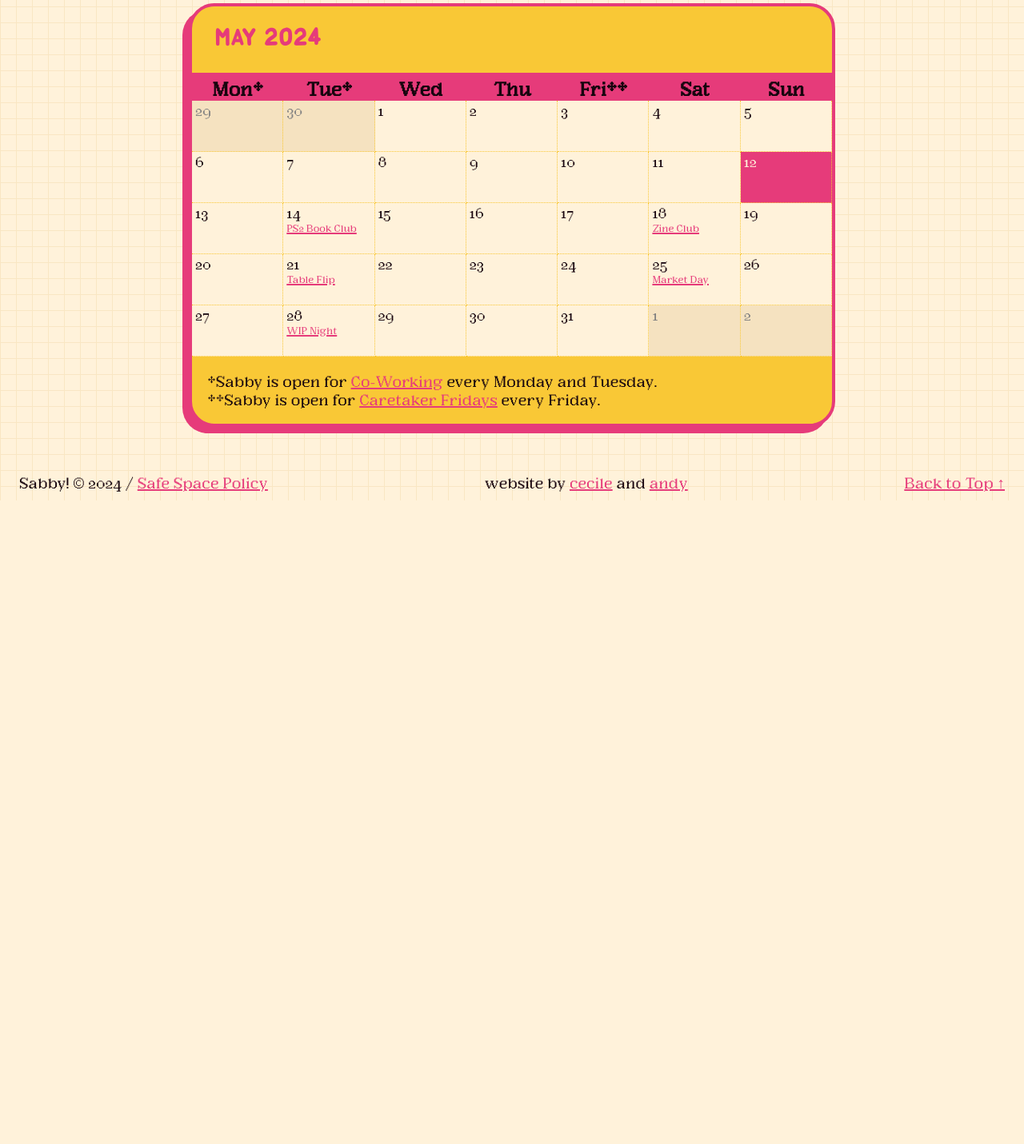
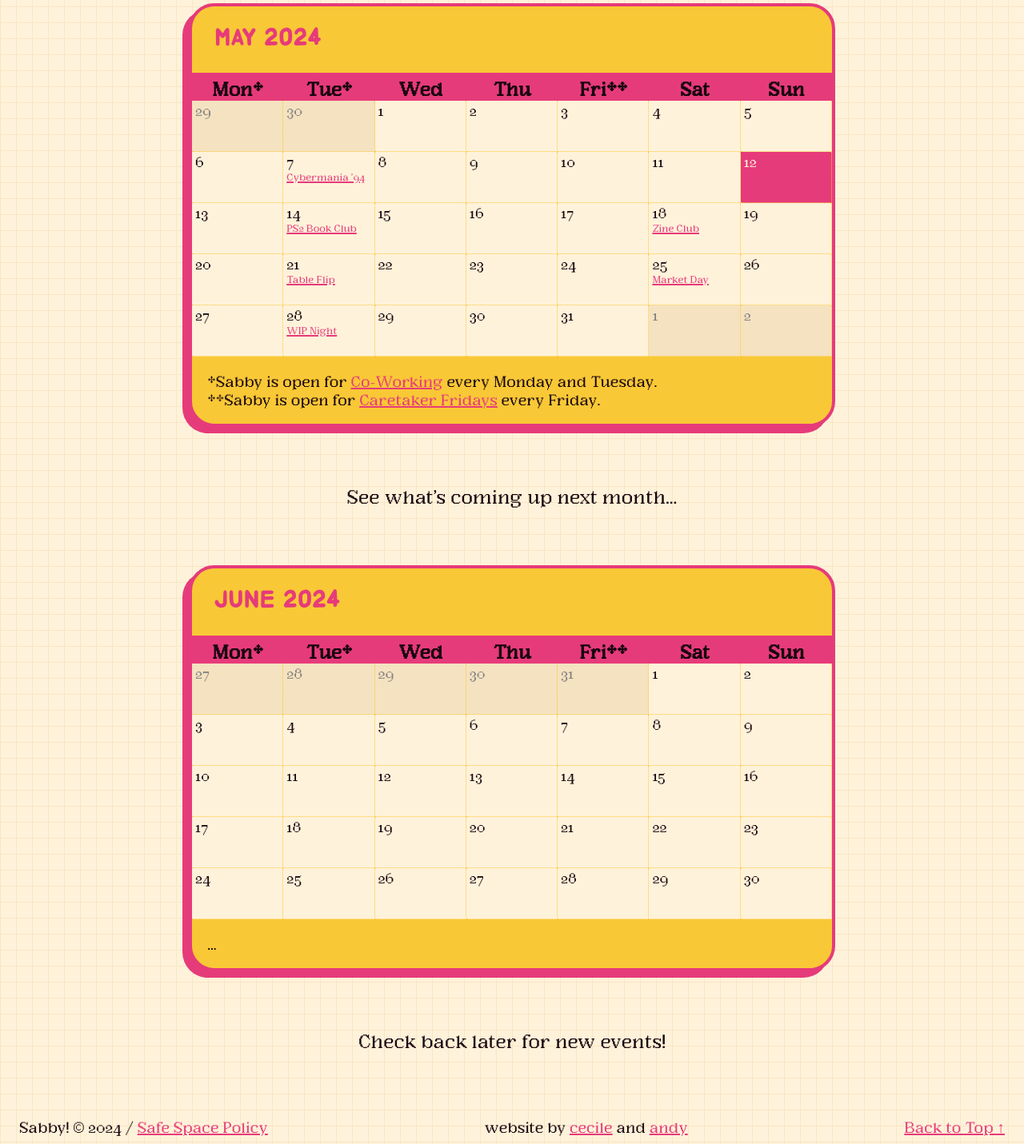
Before and after one commit to SiobhanDent/SiobhanDent.github.io, a web app: file calendar/index.html in a window 1280 px wide. Shown: the part 392-1823 px from the top of the page at 80% size. Before the commit the page ends 1018 px from the top, so only its background shows below. Run offline with its HTML, style and script files only (its server is not run), Linux system fonts and the light colour scheme; some libraries are stand-ins or nearby versions.

Commit message:
deploy: 987a80b998270467cd58b1f2eae40963e8f381e2

```diff
--- a/calendar/index.html
+++ b/calendar/index.html
@@ -65,10 +65,10 @@
 <link rel="stylesheet" type="text/css" href="/css/calendar.css">
 
 <div id="calendar-wrapper">
-	<div id="calendar">
-		<h3 id="calendar-title"> ... </h3>
-		<table id="calendar-days">
-			<thead id="calendar-weekdays">
+	<div class="calendar">
+		<h3 class="calendar-title"> May 2024 </h3>
+		<table class="calendar-days">
+			<thead class="calendar-weekdays">
 				<th>Mon*</th>
 				<th>Tue*</th>
 				<th>Wed</th>
@@ -108,7 +108,7 @@
 					<td class="day-active">6</td>
 
 
-					<td class="day-active">7</td>
+					<td class="day-active">7<a class="calendar-link" href="/events/2024/05-cybermania/">Cybermania &#39;94</a></td>
 
 
 					<td class="day-active">8</td>
@@ -200,6 +200,147 @@
 
 		<p>*Sabby is open for <a href="/events/coworking">Co-Working</a> every Monday and Tuesday.<br>**Sabby is open for <a href="/events/caretaker/">Caretaker Fridays</a> every Friday.</p>
 	</div>
+
+	<p>See what's coming up next month...</p>
+
+	<div class="calendar">
+		<h3 class="calendar-title"> June 2024 </h3>
+		<table class="calendar-days">
+			<thead class="calendar-weekdays">
+				<th>Mon*</th>
+				<th>Tue*</th>
+				<th>Wed</th>
+				<th>Thu</th>
+				<th>Fri**</th>
+				<th>Sat</th>
+				<th>Sun</th>
+			</thead>
+			<tbody>
+
+				<tr>
+
+						<td class="day-inactive">27</td>
+
+
+
+						<td class="day-inactive">28</td>
+
+
+
+						<td class="day-inactive">29</td>
+
+
+
+						<td class="day-inactive">30</td>
+
+
+
+						<td class="day-inactive">31</td>
+
+
+
+
+					<td class="day-active">1</td>
+
+
+					<td class="day-active">2</td>
+
+						</tr><tr>
+					<td class="day-active">3</td>
+
+
+					<td class="day-active">4</td>
+
+
+					<td class="day-active">5</td>
+
+
+					<td class="day-active">6</td>
+
+
+					<td class="day-active">7</td>
+
+
+					<td class="day-active">8</td>
+
+
+					<td class="day-active">9</td>
+
+						</tr><tr>
+					<td class="day-active">10</td>
+
+
+					<td class="day-active">11</td>
+
+
+					<td class="day-active">12</td>
+
+
+					<td class="day-active">13</td>
+
+
+					<td class="day-active">14</td>
+
+
+					<td class="day-active">15</td>
+
+
+					<td class="day-active">16</td>
+
+						</tr><tr>
+					<td class="day-active">17</td>
+
+
+					<td class="day-active">18</td>
+
+
+					<td class="day-active">19</td>
+
+
+					<td class="day-active">20</td>
+
+
+					<td class="day-active">21</td>
+
+
+					<td class="day-active">22</td>
+
+
+					<td class="day-active">23</td>
+
+						</tr><tr>
+					<td class="day-active">24</td>
+
+
+					<td class="day-active">25</td>
+
+
+					<td class="day-active">26</td>
+
+
+					<td class="day-active">27</td>
+
+
+					<td class="day-active">28</td>
+
+
+					<td class="day-active">29</td>
+
+
+					<td class="day-active">30</td>
+
+						</tr><tr>
+
+
+
+				</tr>
+			</tbody>
+		</table>
+
+		<p>...</p>
+	</div>
+
+	<p>Check back later for new events!</p>
 </div>
 </section>
 
--- a/css/calendar.css
+++ b/css/calendar.css
@@ -1,11 +1,13 @@
 
 #calendar-wrapper {
 	display: flex;
+	flex-flow: column;
+	gap: 2em;
 	align-items: center;
 	justify-content: center;
 }
 
-#calendar {
+.calendar {
 	border: 4px solid var(--pink);
 	border-radius: 32px;
 	box-shadow: -8px 8px var(--pink);
@@ -13,17 +15,17 @@
 	background-color: var(--yellow);
 }
 
-#calendar p {
+.calendar p {
 	padding-inline: 1em;
 	max-width: 100%;
 	font-size: 0.8em;
 }
 
-#calendar p a:hover {
+.calendar p a:hover {
 	font-style: italic;
 }
 
-#calendar table {
+.calendar table {
 	margin: 0;
 	width: 100%;
 	max-width: 800px;
@@ -32,7 +34,7 @@
 	table-layout: fixed;
 }
 
-#calendar-title {
+.calendar-title {
 	color: var(--pink);
 	border-bottom: 4px solid var(--pink);
 	width: 100%;
@@ -40,16 +42,16 @@
 	margin: 0;
 }
 
-#calendar-days {
+.calendar-days {
 	background: var(--light);
 	color: var(--dark);
 }
 
-#calendar-weekdays {
+.calendar-weekdays {
 	background: var(--pink);
 }
 
-#calendar td {
+.calendar td {
 	font-size: 0.75em;
 	width: calc(100% / 7);
 	height: 4rem;
--- a/js/calendar.js
+++ b/js/calendar.js
@@ -2,13 +2,7 @@ let date = new Date();
 let currentYear = date.getFullYear();
 let currentMonth = date.getMonth();
 
-// Constants
-const monthNames = ["Jan", "Feb", "Mar", "Apr", "May", "Jun", "Jul", "Aug", "Sep", "Oct", "Nov", "Dec"];
-
 function renderCalendar() {
-	const title = document.getElementById('calendar-title');
-	title.innerText = `${monthNames[currentMonth]} ${currentYear}`;
-
 	// Highlight cell of current day.
 	let currentDay = new Date().getDate();
 	let days = document.getElementsByClassName("day-active");
```
